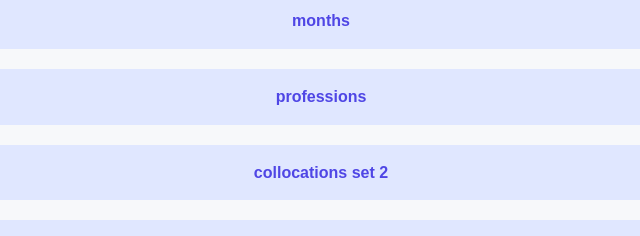
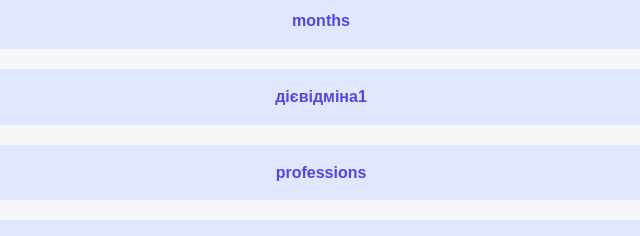
Before and after one commit to nataliafedosyk-ai/bug-free-octo-fiesta, a plain HTML site: page index.html in a window 1280 px wide. Shown: the part 355-591 px from the top of the page, 319-959 px from the left. Drawn offline with Linux system fonts and the light colour scheme.

Commit message:
Update index.html

```diff
--- a/index.html
+++ b/index.html
@@ -73,6 +73,9 @@
 </div>
   <div style="text-align: center; margin: 20px; padding: 15px; background: #e0e7ff; border-radius: 8px;">
     <a href="interactive_months_ukrainian.html" style="margin: 0 15px; font-weight: bold; color: #4f46e5; text-decoration: none; font-family: sans-serif;">months</a>
+</div>
+  <div style="text-align: center; margin: 20px; padding: 15px; background: #e0e7ff; border-radius: 8px;">
+    <a href="ukrainian_verbs_dropdown_task.html" style="margin: 0 15px; font-weight: bold; color: #4f46e5; text-decoration: none; font-family: sans-serif;">дієвідміна1</a>
 </div>
   <div style="text-align: center; margin: 20px; padding: 15px; background: #e0e7ff; border-radius: 8px;">
     <a href="ukrainian_professions_matching_spelling.html" style="margin: 0 15px; font-weight: bold; color: #4f46e5; text-decoration: none; font-family: sans-serif;">professions</a>
```
